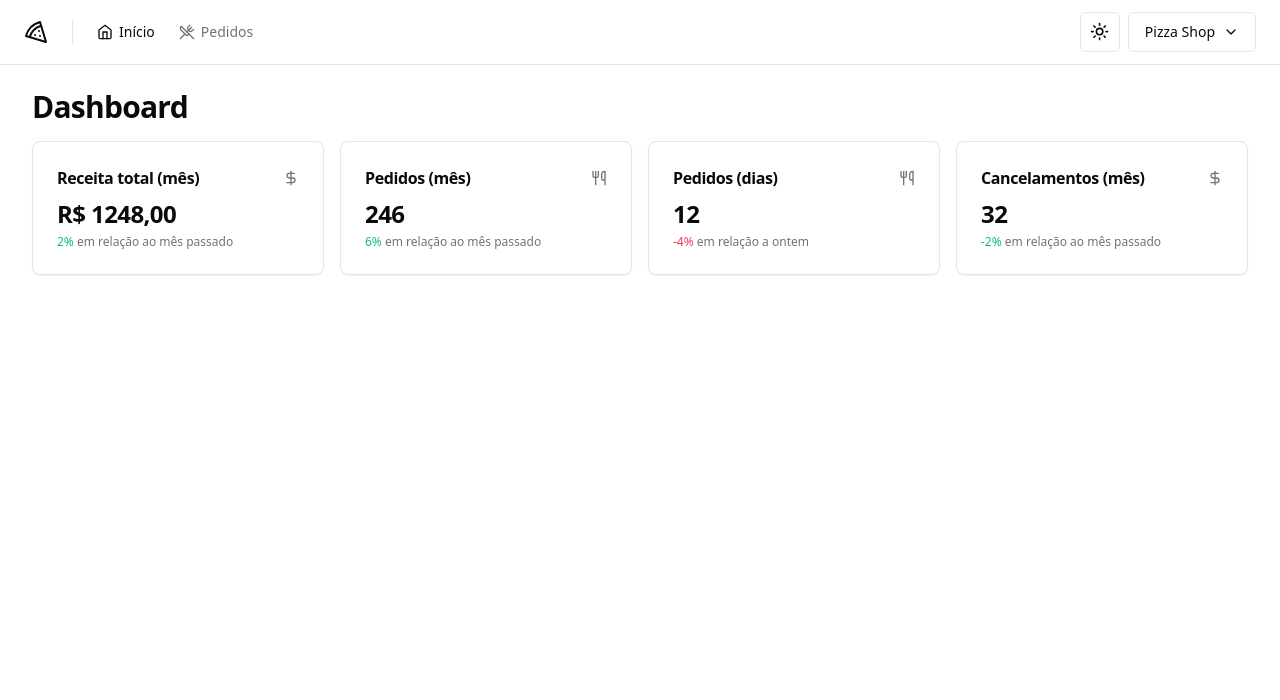
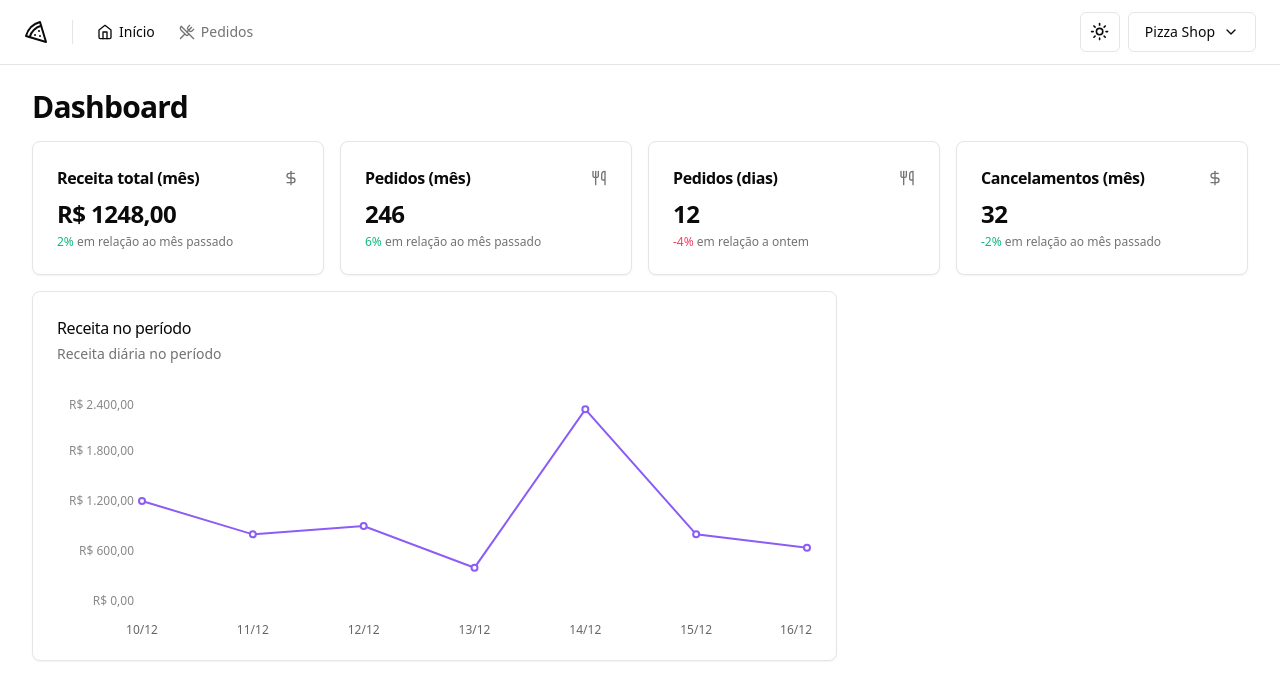
Before and after one commit to MarceloDCastro/pizzashop-web, a React (Vite) app: page / in a window 1280 px wide. Shown: the top 700 px of the page. Built offline with nearby package versions, Linux system fonts and the light colour scheme.

Commit message:
feat: Gráfico de receita

```diff
--- a/package.json
+++ b/package.json
@@ -28,6 +28,7 @@
     "react-helmet-async": "^2.0.4",
     "react-hook-form": "^7.49.2",
     "react-router-dom": "^6.21.1",
+    "recharts": "^2.10.3",
     "sonner": "^1.3.1",
     "sort-by": "^1.2.0",
     "tailwind-merge": "^2.2.0",
--- a/src/pages/app/dashboard/dashboard.tsx
+++ b/src/pages/app/dashboard/dashboard.tsx
@@ -4,6 +4,7 @@
 import { MonthCanceledOrdersAmountCard } from './month-canceled-orders-amount-card'
 import { MonthOrdersAmountCard } from './month-orders-amount-card'
 import { MonthRevenueCard } from './month-revenue-card'
+import { RevenueChart } from './revenue-chart'
 
 export function Dashboard() {
   return (
@@ -18,6 +19,10 @@
           <DayOrdersAmountCard />
           <MonthCanceledOrdersAmountCard />
         </div>
+
+        <div className="grid grid-cols-9 gap-4">
+          <RevenueChart />
+        </div>
       </div>
     </>
   )
--- /dev/null
+++ b/src/pages/app/dashboard/revenue-chart.tsx
@@ -0,0 +1,82 @@
+import { Line, LineChart, ResponsiveContainer, XAxis, YAxis } from 'recharts'
+import colors from 'tailwindcss/colors'
+
+import {
+  Card,
+  CardContent,
+  CardDescription,
+  CardHeader,
+  CardTitle,
+} from '@/components/ui/card'
+
+const data = [
+  {
+    date: '10/12',
+    revenue: 1200,
+  },
+  {
+    date: '11/12',
+    revenue: 800,
+  },
+  {
+    date: '12/12',
+    revenue: 900,
+  },
+  {
+    date: '13/12',
+    revenue: 400,
+  },
+  {
+    date: '14/12',
+    revenue: 2300,
+  },
+  {
+    date: '15/12',
+    revenue: 800,
+  },
+  {
+    date: '16/12',
+    revenue: 640,
+  },
+]
+
+export function RevenueChart() {
+  return (
+    <Card className="col-span-6">
+      <CardHeader className="flex-row items-center justify-between pb-8">
+        <div className="space-y-1">
+          <CardTitle className="text-base font-medium">
+            Receita no período
+          </CardTitle>
+          <CardDescription>Receita diária no período</CardDescription>
+        </div>
+      </CardHeader>
+      <CardContent>
+        <ResponsiveContainer width="100%" height={240}>
+          <LineChart data={data} style={{ fontSize: 12 }}>
+            <XAxis axisLine={false} tickLine={false} dataKey="date" dy={16} />
+            <YAxis
+              stroke="#888"
+              axisLine={false}
+              tickLine={false}
+              tickFormatter={(value: number) =>
+                value.toLocaleString('pt-BR', {
+                  style: 'currency',
+                  currency: 'BRL',
+                })
+              }
+              width={80}
+            />
+
+            <Line
+              type="linear"
+              strokeWidth={2}
+              dataKey="revenue"
+              stroke={colors.violet['500']}
+            />
+          </LineChart>
+        </ResponsiveContainer>
+      </CardContent>
+    </Card>
+  )
+}
```
Also changed, not shown: 1 other file (tests, documents, lock files or other folders).
